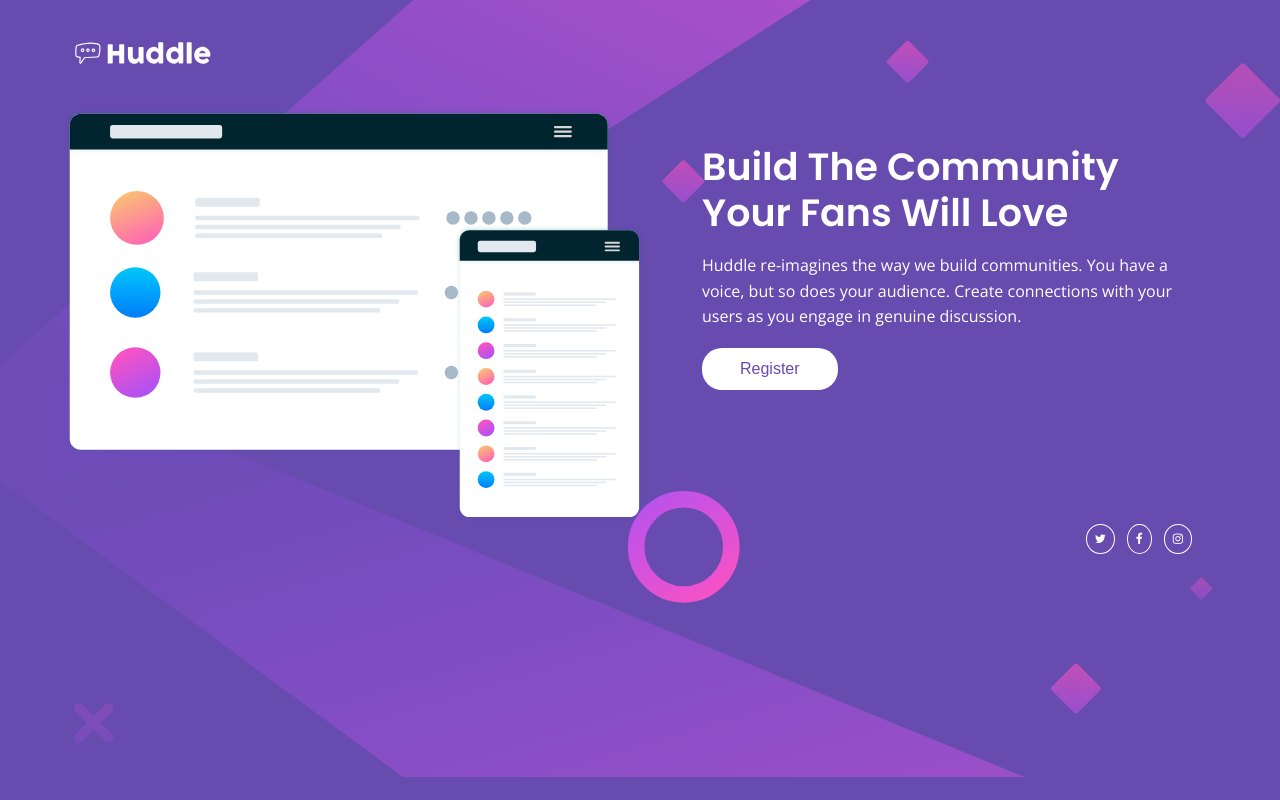
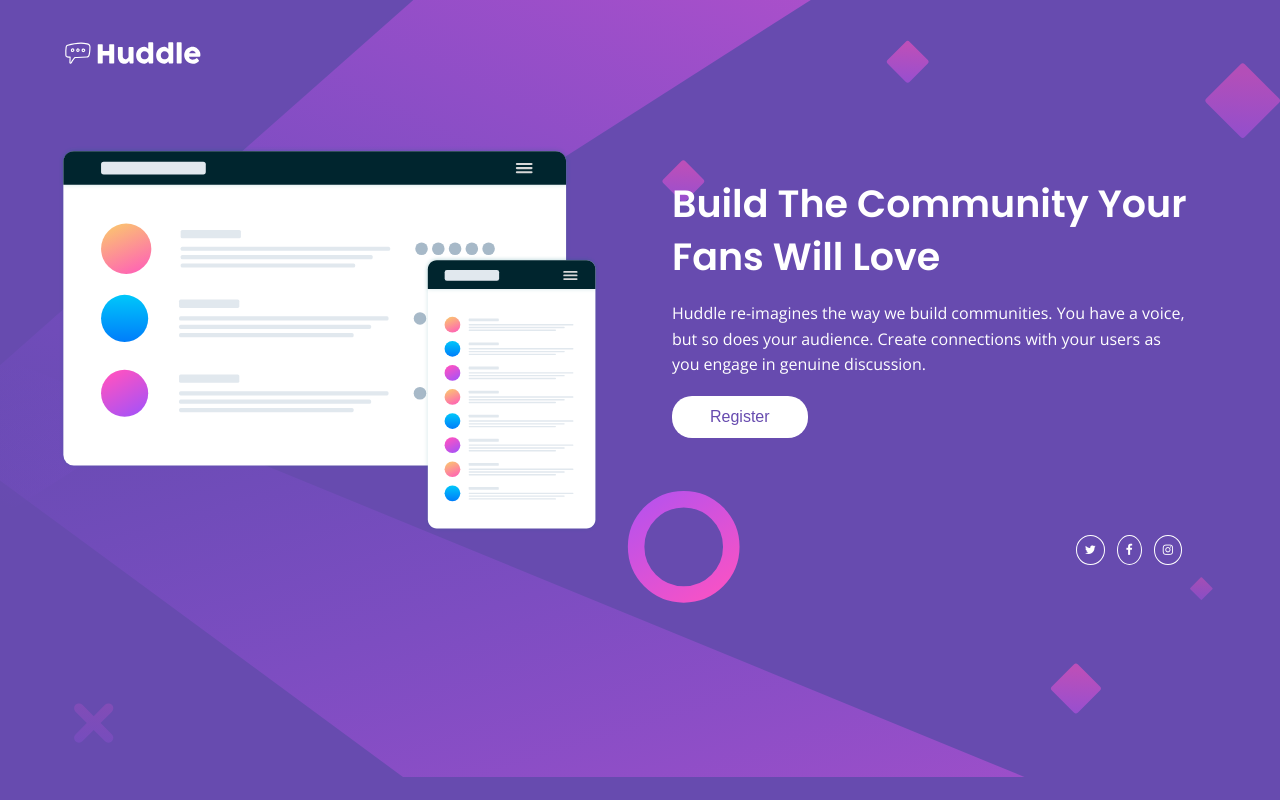
Before and after one commit to sabbircoder07/page-with-a-single-introductory-section, a plain HTML site: page index.html in a window 1280 px wide. Drawn offline with nearby package versions, Linux system fonts and the light colour scheme.

Commit message:
Update style.css

```diff
--- a/css/style.css
+++ b/css/style.css
@@ -43,24 +43,24 @@ For the social icons, you can use a font icon library. Some suggestions can be f
   box-sizing: border-box;
 }
 
+html {
+  font-size: 62.5%;
+}
+
 body {
   font-family: "Open Sans", sans-serif;
   background-image: url("../images/bg-desktop.svg");
   background-position: unset;
   background-repeat: no-repeat;
   background-size: contain;
-  height: 100vh;
   line-height: 1.2;
   font-weight: 400;
   background-color: hsl(257, 40%, 49%);
-}
-
-html {
-  font-size: 62.5%;
+  height: 100vh;
 }
 
 .container {
-  width: 90%;
+  max-width: 144rem;
 }
 
 .grid {
@@ -76,14 +76,18 @@ html {
 .grid--1-cols {
   grid-template-columns: 1fr;
 }
-
+.main {
+  display: flex;
+  flex-direction: column;
+  justify-content: center;
+}
 .header {
   display: flex;
   justify-content: space-between;
   justify-items: center;
   align-items: center;
   height: 10.8rem;
-  padding: 0 6.8rem;
+  padding: 0 5.8rem;
 }
 
 .logo {
@@ -91,35 +95,28 @@ html {
   height: auto;
 }
 
-.hero-section {
-  max-width: 144rem;
-  margin: 0 auto;
-  display: flex;
-  flex-direction: column;
-  align-items: center;
-  justify-content: center;
-}
-
 .hero {
   display: flex;
   align-items: center;
   justify-content: center;
-  gap: 5.8rem;
+  gap: 7.2rem;
 }
 
 .hero-img {
-  width: 58rem;
+  width: 60rem;
   height: auto;
+  padding-left: 5.8rem;
+  margin-top: 3.8rem;
 }
 .hero-details {
-  padding-bottom: 9.8rem;
-  padding-right: 3.8rem;
+  padding-bottom: 2.8rem;
+  padding-right: 8.8rem;
 }
 .main-header {
   font-family: "Poppins", sans-serif;
   font-size: 3.8rem;
   font-weight: 600;
-  line-height: 1.2;
+  line-height: 1.4;
   color: #ffffff;
   margin-bottom: 1.8rem;
 }
@@ -146,19 +143,11 @@ html {
   color: #ffffff;
 }
 
-.footer-section {
-  max-width: 144rem;
-  margin: 0 auto;
-  display: flex;
-  flex-direction: column;
-  align-items: center;
-  justify-content: center;
-}
 .footer {
   display: flex;
   align-items: center;
   justify-content: flex-end;
-  margin-right: 4.8rem;
+  margin-right: 9.8rem;
 }
 .social-icon {
   display: flex;
@@ -188,9 +177,6 @@ html {
   html {
     font-size: 50.5%;
   }
-  .container {
-    width: 90%;
-  }
   body {
     background-image: url("../images/bg-mobile.svg");
   }
```
